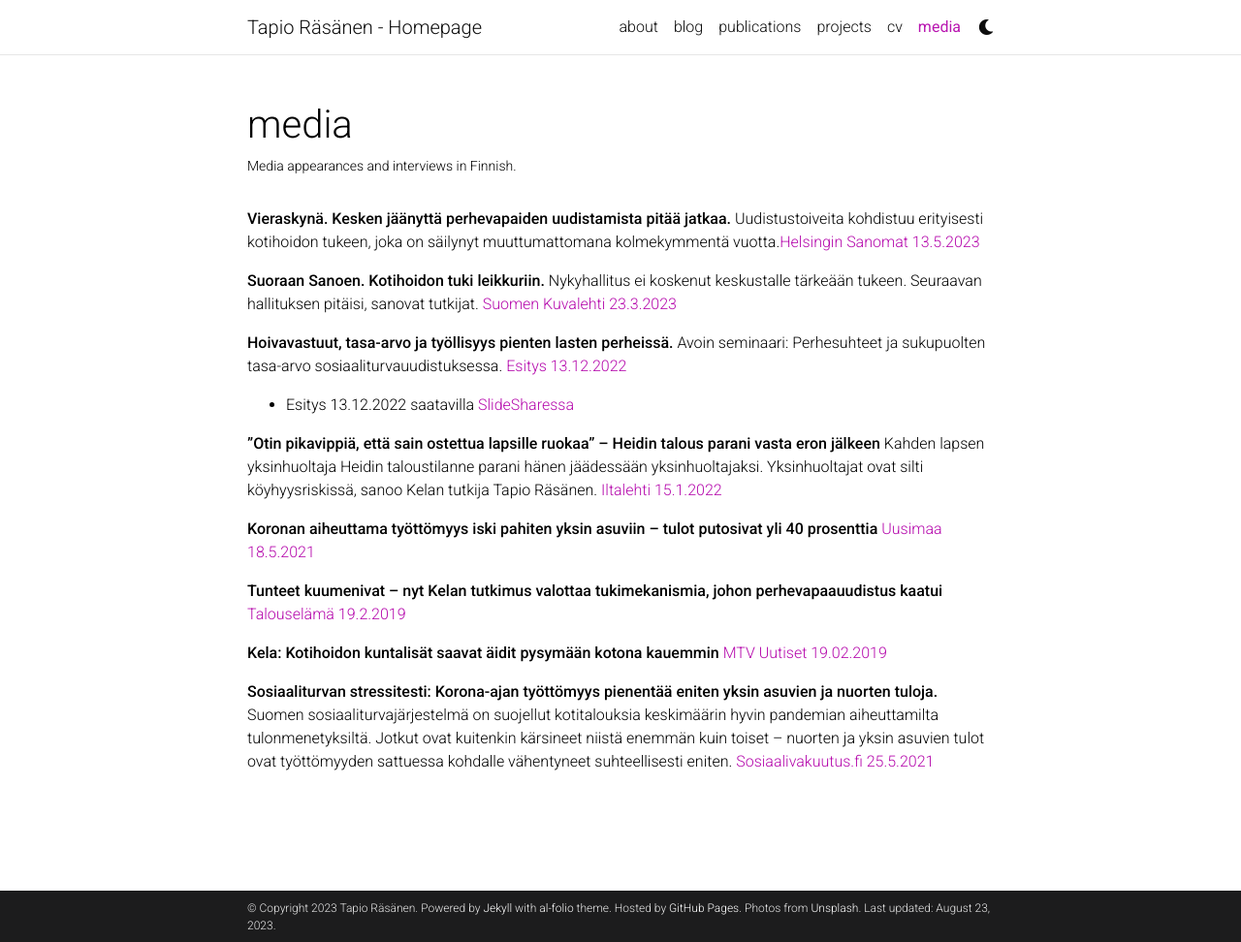
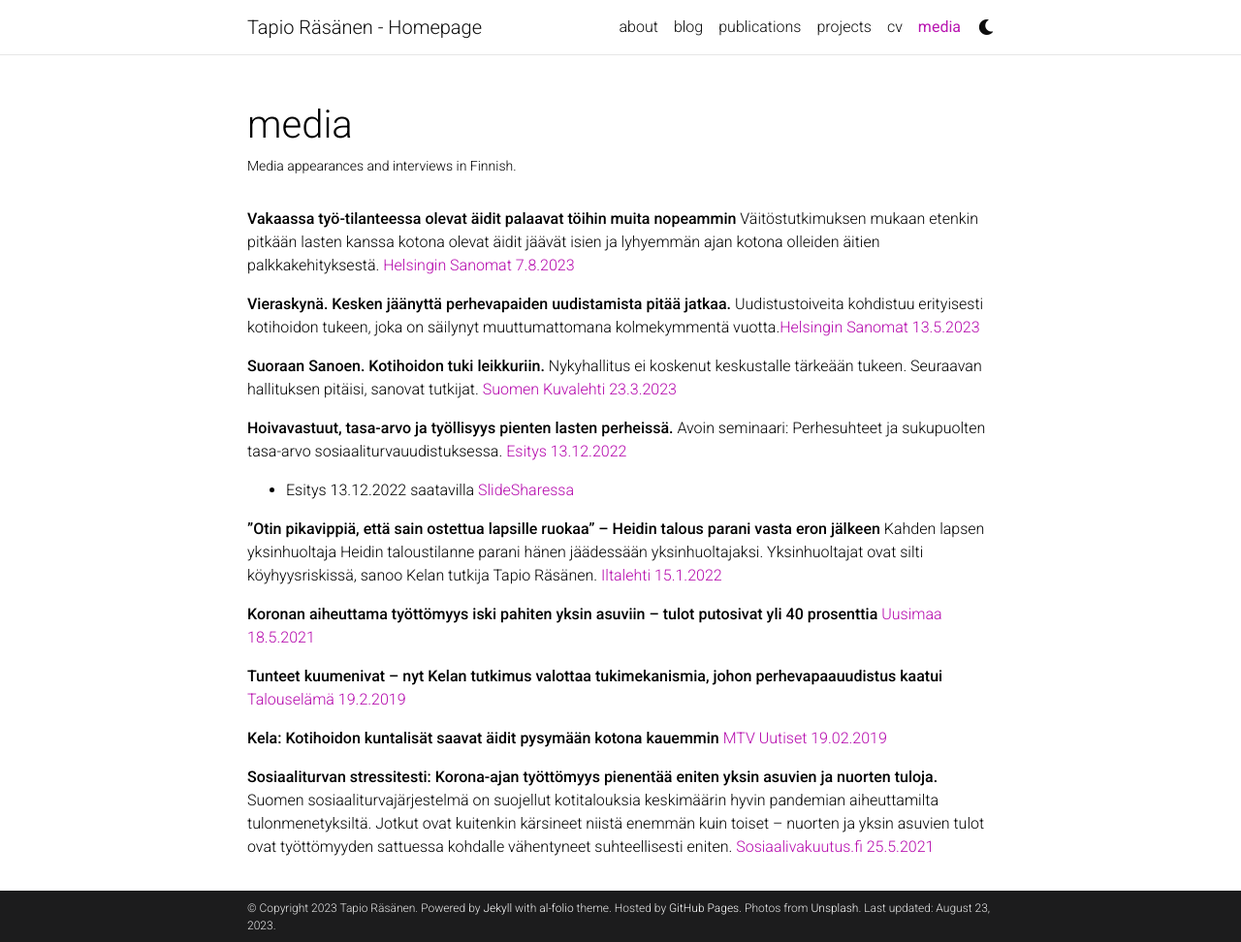
Before and after one commit to RasanenTapio/RasanenTapio.github.io, a Jekyll site: the page built from _pages/media.md, in a window 1280 px wide and 972 px high. Shown: the whole window at 97% size. Built offline with Jekyll 4.4.1, drawn with Linux system fonts in a browser that asks for light colours; full-size pictures stand in for the smaller copies a plugin makes; comment, search, counter and statistics services are not loaded; a style sheet for code colours, icons or effects is not loaded.

Commit message:
Updated media etc
Updated media and included announcement

```diff
--- a/_bibliography/papers.bib
+++ b/_bibliography/papers.bib
@@ -145,5 +145,6 @@ Suomalainen sosiaaliturva toimii tulosokkien tasaajana, mutta myös asuntomarkki
 	author = {Räsänen, Tapio and Österbacka, Eva},
 	month = may,
 	year = {2023},
-	keywords = {Childcare subsidies, Early childcare, Employment, Heterogeneity, I24, I38, J13}
+	keywords = {Childcare subsidies, Early childcare, Employment, Heterogeneity, I24, I38, J13},
+	selected={true}
 }
--- a/_pages/media.md
+++ b/_pages/media.md
@@ -6,6 +6,8 @@ description: Media appearances and interviews in Finnish.
 nav: true
 nav_order: 5
 ---
+
+**Vakaassa työ-tilanteessa olevat äidit palaavat töihin muita nopeammin** Väitöstutkimuksen mukaan etenkin pitkään lasten kanssa kotona olevat äidit jäävät isien ja lyhyemmän ajan kotona olleiden äitien palkkakehityksestä. [Helsingin Sanomat 7.8.2023](https://www.hs.fi/talous/art-2000009764847.html)
 
 **Vieraskynä. Kesken jäänyttä perhevapaiden uudistamista pitää jatkaa.** Uudistustoiveita kohdistuu erityisesti kotihoidon tukeen, joka on säilynyt muuttumattomana kolmekymmentä vuotta.[Helsingin Sanomat 13.5.2023](https://www.hs.fi/mielipide/art-2000009519848.html)
 
```
Also changed, not shown: _news/announcement_5.md (added, +6 -0 lines).
